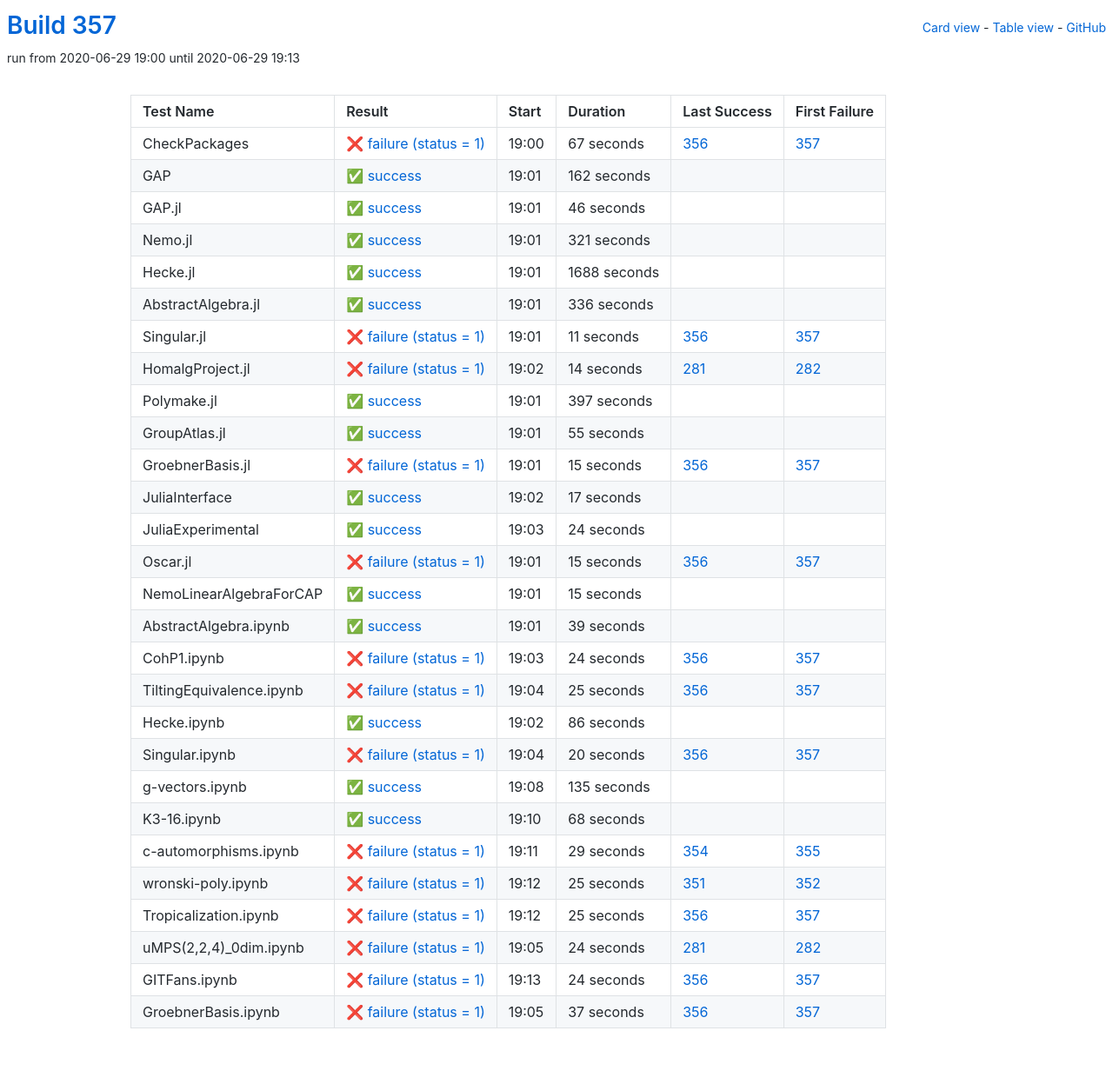
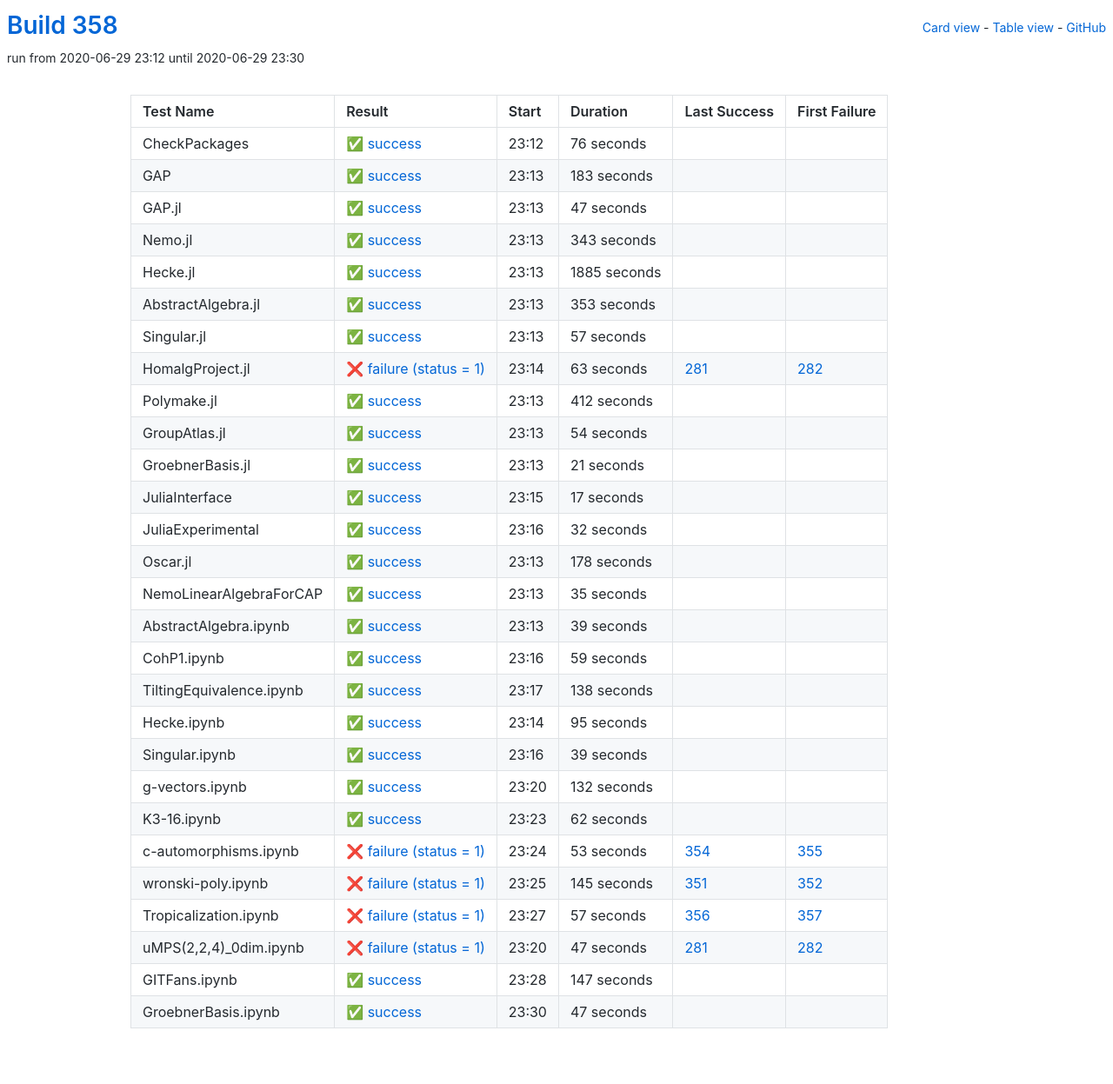
Before and after one commit to oscar-system/oscar-ci-status-stable, a Jekyll site: the page built from table.html, in a window 1280 px wide. Shown: the whole page at 87% size. Built offline with Jekyll 4.4.1, drawn with Linux system fonts in a browser that asks for light colours.

Commit message:
Build #358

```diff
--- a/_data/ci.yml
+++ b/_data/ci.yml
@@ -1,6 +1,6 @@
 ---
-build: 357
-build_url: https://oscarci.mathematik.uni-kl.de/job/oscar-stable/357/
+build: 358
+build_url: https://oscarci.mathematik.uni-kl.de/job/oscar-stable/358/
 job: oscar-stable
 organization: oscar-system
 repo: oscar-ci-status-stable
@@ -8,140 +8,140 @@ repourl: https://github.com/oscar-system/oscar-ci-status-stable
 tests:
 - name: CheckPackages
   id: checkpackages
-  log: https://oscarci.mathematik.uni-kl.de/job/oscar-stable/357/artifact/logs/build-357/CheckPackages.log
-  start: 2020-06-29 19:00
-  success: false
-  exitcode: 1
-  status: failure
-  duration: 67
-  last_success: 356
-  last_success_url: https://oscarci.mathematik.uni-kl.de/job/oscar-stable/356/
-  first_failure: 357
-  first_failure_url: https://oscarci.mathematik.uni-kl.de/job/oscar-stable/357/
-- name: GAP
-  id: gap
-  log: https://oscarci.mathematik.uni-kl.de/job/oscar-stable/357/artifact/logs/build-357/GAP.log
-  start: 2020-06-29 19:01
+  log: https://oscarci.mathematik.uni-kl.de/job/oscar-stable/358/artifact/logs/build-358/CheckPackages.log
+  start: 2020-06-29 23:12
   success: true
   exitcode: 0
   status: success
-  duration: 162
+  duration: 76
+  last_success: false
+  last_success_url:
+  first_failure: false
+  first_failure_url:
+- name: GAP
+  id: gap
+  log: https://oscarci.mathematik.uni-kl.de/job/oscar-stable/358/artifact/logs/build-358/GAP.log
+  start: 2020-06-29 23:13
+  success: true
+  exitcode: 0
+  status: success
+  duration: 183
   last_success: false
   last_success_url:
   first_failure: false
   first_failure_url:
 - name: GAP.jl
   id: gap-jl
-  log: https://oscarci.mathematik.uni-kl.de/job/oscar-stable/357/artifact/logs/build-357/GAP.jl.log
-  start: 2020-06-29 19:01
+  log: https://oscarci.mathematik.uni-kl.de/job/oscar-stable/358/artifact/logs/build-358/GAP.jl.log
+  start: 2020-06-29 23:13
   success: true
   exitcode: 0
   status: success
-  duration: 46
+  duration: 47
   last_success: false
   last_success_url:
   first_failure: false
   first_failure_url:
 - name: Nemo.jl
   id: nemo-jl
-  log: https://oscarci.mathematik.uni-kl.de/job/oscar-stable/357/artifact/logs/build-357/Nemo.jl.log
-  start: 2020-06-29 19:01
+  log: https://oscarci.mathematik.uni-kl.de/job/oscar-stable/358/artifact/logs/build-358/Nemo.jl.log
+  start: 2020-06-29 23:13
   success: true
   exitcode: 0
   status: success
-  duration: 321
+  duration: 343
   last_success: false
   last_success_url:
   first_failure: false
   first_failure_url:
 - name: Hecke.jl
   id: hecke-jl
-  log: https://oscarci.mathematik.uni-kl.de/job/oscar-stable/357/artifact/logs/build-357/Hecke.jl.log
-  start: 2020-06-29 19:01
+  log: https://oscarci.mathematik.uni-kl.de/job/oscar-stable/358/artifact/logs/build-358/Hecke.jl.log
+  start: 2020-06-29 23:13
   success: true
   exitcode: 0
   status: success
-  duration: 1688
+  duration: 1885
   last_success: false
   last_success_url:
   first_failure: false
   first_failure_url:
 - name: AbstractAlgebra.jl
   id: abstractalgebra-jl
-  log: https://oscarci.mathematik.uni-kl.de/job/oscar-stable/357/artifact/logs/build-357/AbstractAlgebra.jl.log
-  start: 2020-06-29 19:01
+  log: https://oscarci.mathematik.uni-kl.de/job/oscar-stable/358/artifact/logs/build-358/AbstractAlgebra.jl.log
+  start: 2020-06-29 23:13
   success: true
   exitcode: 0
   status: success
-  duration: 336
+  duration: 353
   last_success: false
   last_success_url:
   first_failure: false
   first_failure_url:
 - name: Singular.jl
   id: singular-jl
-  log: https://oscarci.mathematik.uni-kl.de/job/oscar-stable/357/artifact/logs/build-357/Singular.jl.log
-  start: 2020-06-29 19:01
+  log: https://oscarci.mathematik.uni-kl.de/job/oscar-stable/358/artifact/logs/build-358/Singular.jl.log
+  start: 2020-06-29 23:13
+  success: true
+  exitcode: 0
+  status: success
+  duration: 57
+  last_success: false
+  last_success_url:
+  first_failure: false
+  first_failure_url:
+- name: HomalgProject.jl
+  id: homalgproject-jl
+  log: https://oscarci.mathematik.uni-kl.de/job/oscar-stable/358/artifact/logs/build-358/HomalgProject.jl.log
+  start: 2020-06-29 23:14
   success: false
   exitcode: 1
   status: failure
-  duration: 11
-  last_success: 356
-  last_success_url: https://oscarci.mathematik.uni-kl.de/job/oscar-stable/356/
-  first_failure: 357
-  first_failure_url: https://oscarci.mathematik.uni-kl.de/job/oscar-stable/357/
-- name: HomalgProject.jl
-  id: homalgproject-jl
-  log: https://oscarci.mathematik.uni-kl.de/job/oscar-stable/357/artifact/logs/build-357/HomalgProject.jl.log
-  start: 2020-06-29 19:02
-  success: false
-  exitcode: 1
-  status: failure
-  duration: 14
+  duration: 63
   last_success: 281
   last_success_url: https://oscarci.mathematik.uni-kl.de/job/oscar-stable/281/
   first_failure: 282
   first_failure_url: https://oscarci.mathematik.uni-kl.de/job/oscar-stable/282/
 - name: Polymake.jl
   id: polymake-jl
-  log: https://oscarci.mathematik.uni-kl.de/job/oscar-stable/357/artifact/logs/build-357/Polymake.jl.log
-  start: 2020-06-29 19:01
+  log: https://oscarci.mathematik.uni-kl.de/job/oscar-stable/358/artifact/logs/build-358/Polymake.jl.log
+  start: 2020-06-29 23:13
   success: true
   exitcode: 0
   status: success
-  duration: 397
+  duration: 412
   last_success: false
   last_success_url:
   first_failure: false
   first_failure_url:
 - name: GroupAtlas.jl
   id: groupatlas-jl
-  log: https://oscarci.mathematik.uni-kl.de/job/oscar-stable/357/artifact/logs/build-357/GroupAtlas.jl.log
-  start: 2020-06-29 19:01
+  log: https://oscarci.mathematik.uni-kl.de/job/oscar-stable/358/artifact/logs/build-358/GroupAtlas.jl.log
+  start: 2020-06-29 23:13
   success: true
   exitcode: 0
   status: success
-  duration: 55
+  duration: 54
   last_success: false
   last_success_url:
   first_failure: false
   first_failure_url:
 - name: GroebnerBasis.jl
   id: groebnerbasis-jl
-  log: https://oscarci.mathematik.uni-kl.de/job/oscar-stable/357/artifact/logs/build-357/GroebnerBasis.jl.log
-  start: 2020-06-29 19:01
-  success: false
-  exitcode: 1
-  status: failure
-  duration: 15
-  last_success: 356
-  last_success_url: https://oscarci.mathematik.uni-kl.de/job/oscar-stable/356/
-  first_failure: 357
-  first_failure_url: https://oscarci.mathematik.uni-kl.de/job/oscar-stable/357/
+  log: https://oscarci.mathematik.uni-kl.de/job/oscar-stable/358/artifact/logs/build-358/GroebnerBasis.jl.log
+  start: 2020-06-29 23:13
+  success: true
+  exitcode: 0
+  status: success
+  duration: 21
+  last_success: false
+  last_success_url:
+  first_failure: false
+  first_failure_url:
 - name: JuliaInterface
   id: juliainterface
-  log: https://oscarci.mathematik.uni-kl.de/job/oscar-stable/357/artifact/logs/build-357/JuliaInterface.log
-  start: 2020-06-29 19:02
+  log: https://oscarci.mathematik.uni-kl.de/job/oscar-stable/358/artifact/logs/build-358/JuliaInterface.log
+  start: 2020-06-29 23:15
   success: true
   exitcode: 0
   status: success
@@ -152,44 +152,44 @@ tests:
   first_failure_url:
 - name: JuliaExperimental
   id: juliaexperimental
-  log: https://oscarci.mathematik.uni-kl.de/job/oscar-stable/357/artifact/logs/build-357/JuliaExperimental.log
-  start: 2020-06-29 19:03
+  log: https://oscarci.mathematik.uni-kl.de/job/oscar-stable/358/artifact/logs/build-358/JuliaExperimental.log
+  start: 2020-06-29 23:16
   success: true
   exitcode: 0
   status: success
-  duration: 24
+  duration: 32
   last_success: false
   last_success_url:
   first_failure: false
   first_failure_url:
 - name: Oscar.jl
   id: oscar-jl
-  log: https://oscarci.mathematik.uni-kl.de/job/oscar-stable/357/artifact/logs/build-357/Oscar.jl.log
-  start: 2020-06-29 19:01
-  success: false
-  exitcode: 1
-  status: failure
-  duration: 15
-  last_success: 356
-  last_success_url: https://oscarci.mathematik.uni-kl.de/job/oscar-stable/356/
-  first_failure: 357
-  first_failure_url: https://oscarci.mathematik.uni-kl.de/job/oscar-stable/357/
-- name: NemoLinearAlgebraForCAP
-  id: nemolinearalgebraforcap
-  log: https://oscarci.mathematik.uni-kl.de/job/oscar-stable/357/artifact/logs/build-357/NemoLinearAlgebraForCAP.log
-  start: 2020-06-29 19:01
+  log: https://oscarci.mathematik.uni-kl.de/job/oscar-stable/358/artifact/logs/build-358/Oscar.jl.log
+  start: 2020-06-29 23:13
   success: true
   exitcode: 0
   status: success
-  duration: 15
+  duration: 178
+  last_success: false
+  last_success_url:
+  first_failure: false
+  first_failure_url:
+- name: NemoLinearAlgebraForCAP
+  id: nemolinearalgebraforcap
+  log: https://oscarci.mathematik.uni-kl.de/job/oscar-stable/358/artifact/logs/build-358/NemoLinearAlgebraForCAP.log
+  start: 2020-06-29 23:13
+  success: true
+  exitcode: 0
+  status: success
+  duration: 35
   last_success: false
   last_success_url:
   first_failure: false
   first_failure_url:
 - name: AbstractAlgebra.ipynb
   id: abstractalgebra-ipynb
-  log: https://oscarci.mathematik.uni-kl.de/job/oscar-stable/357/artifact/logs/build-357/AbstractAlgebra.ipynb.log
-  start: 2020-06-29 19:01
+  log: https://oscarci.mathematik.uni-kl.de/job/oscar-stable/358/artifact/logs/build-358/AbstractAlgebra.ipynb.log
+  start: 2020-06-29 23:13
   success: true
   exitcode: 0
   status: success
@@ -200,145 +200,145 @@ tests:
   first_failure_url:
 - name: CohP1.ipynb
   id: cohp1-ipynb
-  log: https://oscarci.mathematik.uni-kl.de/job/oscar-stable/357/artifact/logs/build-357/CohP1.ipynb.log
-  start: 2020-06-29 19:03
-  success: false
-  exitcode: 1
-  status: failure
-  duration: 24
-  last_success: 356
-  last_success_url: https://oscarci.mathematik.uni-kl.de/job/oscar-stable/356/
-  first_failure: 357
-  first_failure_url: https://oscarci.mathematik.uni-kl.de/job/oscar-stable/357/
-- name: TiltingEquivalence.ipynb
-  id: tiltingequivalence-ipynb
-  log: https://oscarci.mathematik.uni-kl.de/job/oscar-stable/357/artifact/logs/build-357/TiltingEquivalence.ipynb.log
-  start: 2020-06-29 19:04
-  success: false
-  exitcode: 1
-  status: failure
-  duration: 25
-  last_success: 356
-  last_success_url: https://oscarci.mathematik.uni-kl.de/job/oscar-stable/356/
-  first_failure: 357
-  first_failure_url: https://oscarci.mathematik.uni-kl.de/job/oscar-stable/357/
-- name: Hecke.ipynb
-  id: hecke-ipynb
-  log: https://oscarci.mathematik.uni-kl.de/job/oscar-stable/357/artifact/logs/build-357/Hecke.ipynb.log
-  start: 2020-06-29 19:02
+  log: https://oscarci.mathematik.uni-kl.de/job/oscar-stable/358/artifact/logs/build-358/CohP1.ipynb.log
+  start: 2020-06-29 23:16
   success: true
   exitcode: 0
   status: success
-  duration: 86
+  duration: 59
+  last_success: false
+  last_success_url:
+  first_failure: false
+  first_failure_url:
+- name: TiltingEquivalence.ipynb
+  id: tiltingequivalence-ipynb
+  log: https://oscarci.mathematik.uni-kl.de/job/oscar-stable/358/artifact/logs/build-358/TiltingEquivalence.ipynb.log
+  start: 2020-06-29 23:17
+  success: true
+  exitcode: 0
+  status: success
+  duration: 138
+  last_success: false
+  last_success_url:
+  first_failure: false
+  first_failure_url:
+- name: Hecke.ipynb
+  id: hecke-ipynb
+  log: https://oscarci.mathematik.uni-kl.de/job/oscar-stable/358/artifact/logs/build-358/Hecke.ipynb.log
+  start: 2020-06-29 23:14
+  success: true
+  exitcode: 0
+  status: success
+  duration: 95
   last_success: false
   last_success_url:
   first_failure: false
   first_failure_url:
 - name: Singular.ipynb
   id: singular-ipynb
-  log: https://oscarci.mathematik.uni-kl.de/job/oscar-stable/357/artifact/logs/build-357/Singular.ipynb.log
-  start: 2020-06-29 19:04
-  success: false
-  exitcode: 1
-  status: failure
-  duration: 20
-  last_success: 356
-  last_success_url: https://oscarci.mathematik.uni-kl.de/job/oscar-stable/356/
-  first_failure: 357
-  first_failure_url: https://oscarci.mathematik.uni-kl.de/job/oscar-stable/357/
-- name: g-vectors.ipynb
-  id: g-vectors-ipynb
-  log: https://oscarci.mathematik.uni-kl.de/job/oscar-stable/357/artifact/logs/build-357/g-vectors.ipynb.log
-  start: 2020-06-29 19:08
+  log: https://oscarci.mathematik.uni-kl.de/job/oscar-stable/358/artifact/logs/build-358/Singular.ipynb.log
+  start: 2020-06-29 23:16
   success: true
   exitcode: 0
   status: success
-  duration: 135
+  duration: 39
+  last_success: false
+  last_success_url:
+  first_failure: false
+  first_failure_url:
+- name: g-vectors.ipynb
+  id: g-vectors-ipynb
+  log: https://oscarci.mathematik.uni-kl.de/job/oscar-stable/358/artifact/logs/build-358/g-vectors.ipynb.log
+  start: 2020-06-29 23:20
+  success: true
+  exitcode: 0
+  status: success
+  duration: 132
   last_success: false
   last_success_url:
   first_failure: false
   first_failure_url:
 - name: K3-16.ipynb
   id: k3-16-ipynb
-  log: https://oscarci.mathematik.uni-kl.de/job/oscar-stable/357/artifact/logs/build-357/K3-16.ipynb.log
-  start: 2020-06-29 19:10
+  log: https://oscarci.mathematik.uni-kl.de/job/oscar-stable/358/artifact/logs/build-358/K3-16.ipynb.log
+  start: 2020-06-29 23:23
   success: true
   exitcode: 0
   status: success
-  duration: 68
+  duration: 62
   last_success: false
   last_success_url:
   first_failure: false
   first_failure_url:
 - name: c-automorphisms.ipynb
   id: c-automorphisms-ipynb
-  log: https://oscarci.mathematik.uni-kl.de/job/oscar-stable/357/artifact/logs/build-357/c-automorphisms.ipynb.log
-  start: 2020-06-29 19:11
+  log: https://oscarci.mathematik.uni-kl.de/job/oscar-stable/358/artifact/logs/build-358/c-automorphisms.ipynb.log
+  start: 2020-06-29 23:24
   success: false
   exitcode: 1
   status: failure
-  duration: 29
+  duration: 53
   last_success: 354
   last_success_url: https://oscarci.mathematik.uni-kl.de/job/oscar-stable/354/
   first_failure: 355
   first_failure_url: https://oscarci.mathematik.uni-kl.de/job/oscar-stable/355/
 - name: wronski-poly.ipynb
   id: wronski-poly-ipynb
-  log: https://oscarci.mathematik.uni-kl.de/job/oscar-stable/357/artifact/logs/build-357/wronski-poly.ipynb.log
-  start: 2020-06-29 19:12
+  log: https://oscarci.mathematik.uni-kl.de/job/oscar-stable/358/artifact/logs/build-358/wronski-poly.ipynb.log
+  start: 2020-06-29 23:25
   success: false
   exitcode: 1
   status: failure
-  duration: 25
+  duration: 145
   last_success: 351
   last_success_url: https://oscarci.mathematik.uni-kl.de/job/oscar-stable/351/
   first_failure: 352
   first_failure_url: https://oscarci.mathematik.uni-kl.de/job/oscar-stable/352/
 - name: Tropicalization.ipynb
   id: tropicalization-ipynb
-  log: https://oscarci.mathematik.uni-kl.de/job/oscar-stable/357/artifact/logs/build-357/Tropicalization.ipynb.log
-  start: 2020-06-29 19:12
+  log: https://oscarci.mathematik.uni-kl.de/job/oscar-stable/358/artifact/logs/build-358/Tropicalization.ipynb.log
+  start: 2020-06-29 23:27
   success: false
   exitcode: 1
   status: failure
-  duration: 25
+  duration: 57
   last_success: 356
   last_success_url: https://oscarci.mathematik.uni-kl.de/job/oscar-stable/356/
   first_failure: 357
   first_failure_url: https://oscarci.mathematik.uni-kl.de/job/oscar-stable/357/
 - name: uMPS(2,2,4)_0dim.ipynb
   id: umps-2-2-4-0dim-ipynb
-  log: https://oscarci.mathematik.uni-kl.de/job/oscar-stable/357/artifact/logs/build-357/uMPS-2-2-4-_0dim.ipynb.log
-  start: 2020-06-29 19:05
+  log: https://oscarci.mathematik.uni-kl.de/job/oscar-stable/358/artifact/logs/build-358/uMPS-2-2-4-_0dim.ipynb.log
+  start: 2020-06-29 23:20
   success: false
   exitcode: 1
   status: failure
-  duration: 24
+  duration: 47
   last_success: 281
   last_success_url: https://oscarci.mathematik.uni-kl.de/job/oscar-stable/281/
   first_failure: 282
   first_failure_url: https://oscarci.mathematik.uni-kl.de/job/oscar-stable/282/
 - name: GITFans.ipynb
   id: gitfans-ipynb
-  log: https://oscarci.mathematik.uni-kl.de/job/oscar-stable/357/artifact/logs/build-357/GITFans.ipynb.log
-  start: 2020-06-29 19:13
-  success: false
-  exitcode: 1
-  status: failure
-  duration: 24
-  last_success: 356
-  last_success_url: https://oscarci.mathematik.uni-kl.de/job/oscar-stable/356/
-  first_failure: 357
-  first_failure_url: https://oscarci.mathematik.uni-kl.de/job/oscar-stable/357/
+  log: https://oscarci.mathematik.uni-kl.de/job/oscar-stable/358/artifact/logs/build-358/GITFans.ipynb.log
+  start: 2020-06-29 23:28
+  success: true
+  exitcode: 0
+  status: success
+  duration: 147
+  last_success: false
+  last_success_url:
+  first_failure: false
+  first_failure_url:
 - name: GroebnerBasis.ipynb
   id: groebnerbasis-ipynb
-  log: https://oscarci.mathematik.uni-kl.de/job/oscar-stable/357/artifact/logs/build-357/GroebnerBasis.ipynb.log
-  start: 2020-06-29 19:05
-  success: false
-  exitcode: 1
-  status: failure
-  duration: 37
-  last_success: 356
-  last_success_url: https://oscarci.mathematik.uni-kl.de/job/oscar-stable/356/
-  first_failure: 357
-  first_failure_url: https://oscarci.mathematik.uni-kl.de/job/oscar-stable/357/
+  log: https://oscarci.mathematik.uni-kl.de/job/oscar-stable/358/artifact/logs/build-358/GroebnerBasis.ipynb.log
+  start: 2020-06-29 23:30
+  success: true
+  exitcode: 0
+  status: success
+  duration: 47
+  last_success: false
+  last_success_url:
+  first_failure: false
+  first_failure_url:
```
Also changed, not shown: README.md.
